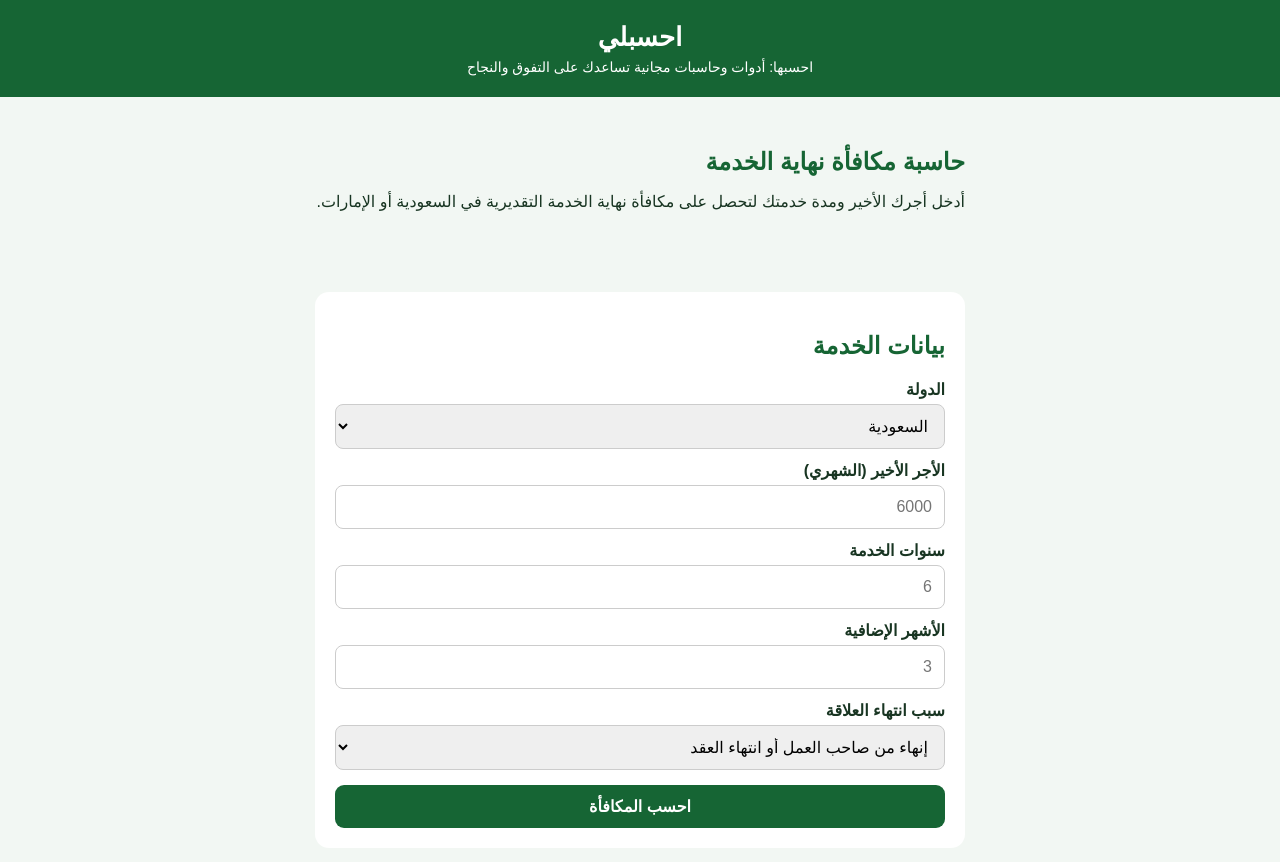
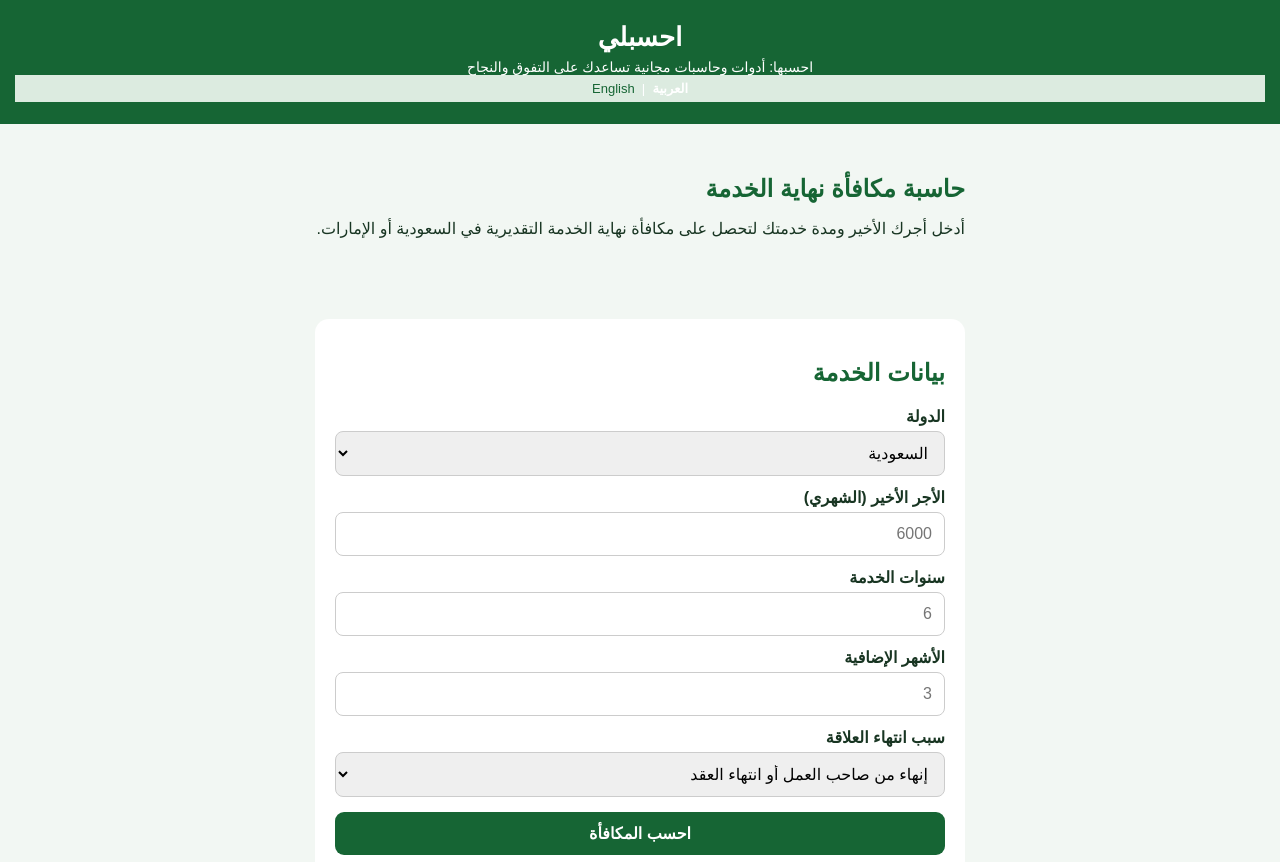
Before and after one commit to ehsabli/ehsebha, a plain HTML site: page eos-benefit.html in a window 1280 px wide. Shown: the top 862 px of the page. Drawn offline with Linux system fonts and the light colour scheme.

Commit message:
Add language selection to header in eos-benefit.html

```diff
--- a/eos-benefit.html
+++ b/eos-benefit.html
@@ -43,7 +43,7 @@ footer{text-align:center;padding:20px;color:#667}
 </style>
 </head>
 <body>
-<header><h1><a href="index.html">احسبلي</a></h1><p>احسبها: أدوات وحاسبات مجانية تساعدك على التفوق والنجاح</p></header>
+<header><h1><a href="index.html">احسبلي</a></h1><p>احسبها: أدوات وحاسبات مجانية تساعدك على التفوق والنجاح</p><div style="text-align:center;font-size:13px;padding:6px;background:#dcebe0"><strong>العربية</strong> &nbsp;|&nbsp; <a href="en/index.html" style="color:#166534">English</a></div></header>
 <main>
 <h1 style="font-size:24px">حاسبة مكافأة نهاية الخدمة</h1>
 <p>أدخل أجرك الأخير ومدة خدمتك لتحصل على مكافأة نهاية الخدمة التقديرية في السعودية أو الإمارات.</p>
```
